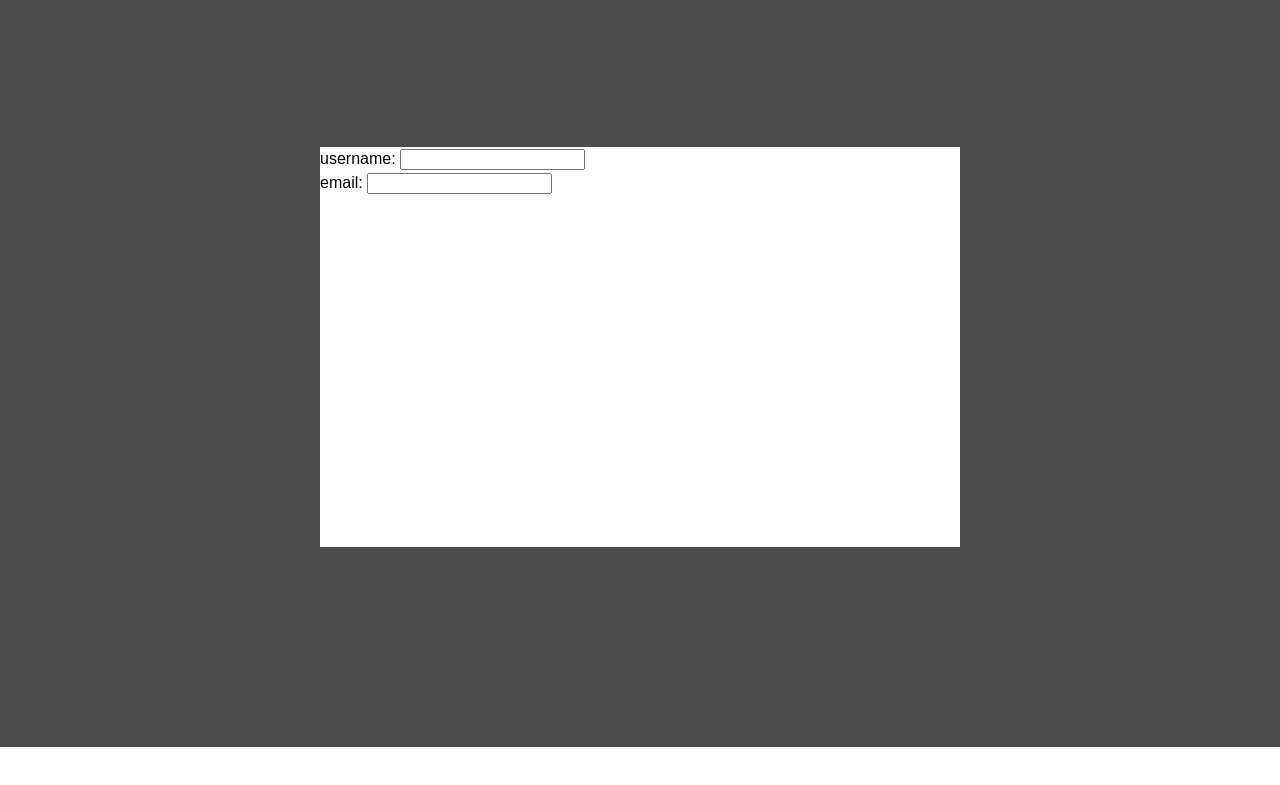
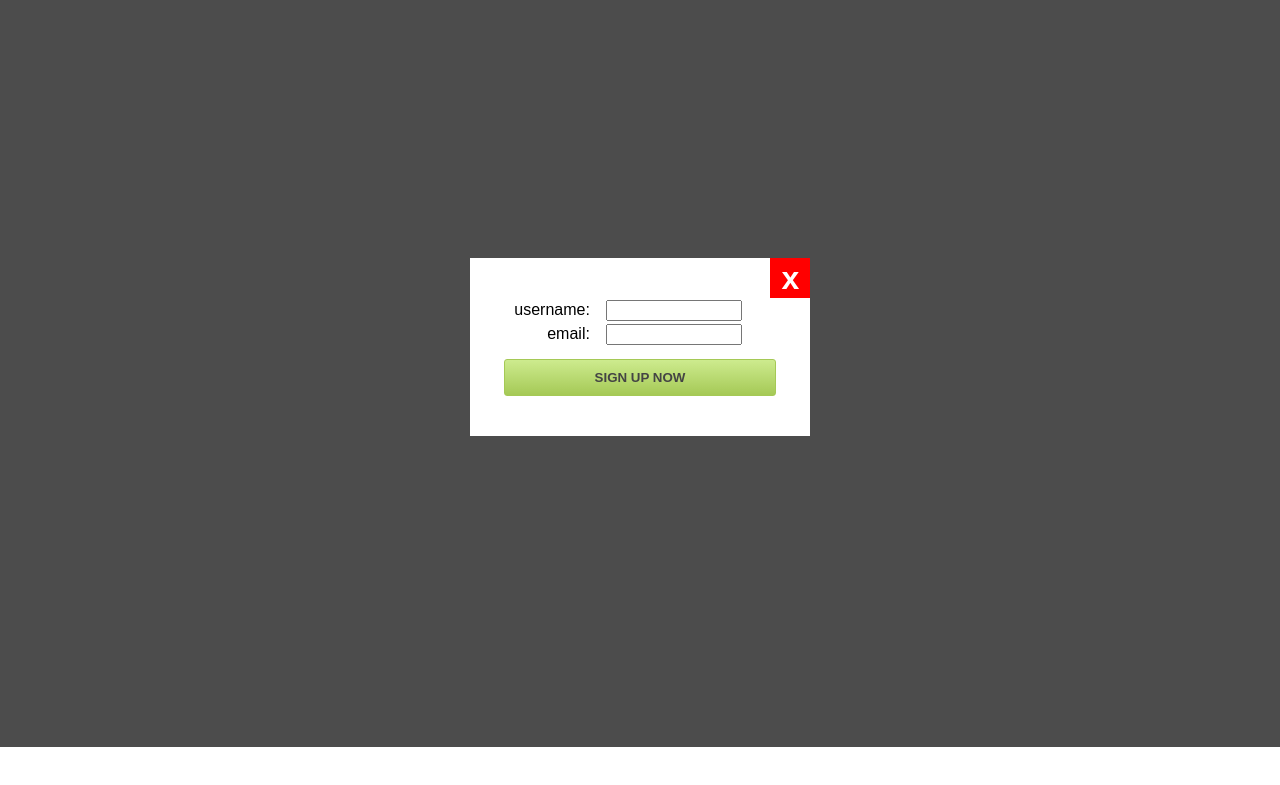
Before and after one commit to almithani/liberator_server, a plain HTML site: page app/index.html in a window 1280 px wide. Both pictures are taken after a click on the link "Save your spot". Shown: the part 53-838 px from the top of the page. Drawn offline with Linux system fonts and the light colour scheme; no server answers.

Commit message:
everything UId and wired up for submit

```diff
--- a/app/css/app.css
+++ b/app/css/app.css
@@ -13,6 +13,38 @@ body {
 	font-size: 16px;
 	line-height: 1.5;
 }
+
+
+/* reusable elements */
+
+.btn-primary {
+	display: block;
+	margin: 5px auto 0px auto;
+	padding: 10px 0px;
+	width: 100%;
+	text-transform: uppercase;
+	cursor: pointer;
+	border-radius: 3px;
+	color: #444;
+	font-weight: bold;
+	text-decoration: none;
+	text-align: center;
+
+	border: solid 1px #a5c956;
+
+	/* Permalink - use to edit and share this gradient: http://colorzilla.com/gradient-editor/#cdeb8e+0,a5c956+100;Green+3D+%232 */
+	background: #cdeb8e; /* Old browsers */
+	background: -moz-linear-gradient(top, #cdeb8e 0%, #a5c956 100%); /* FF3.6+ */
+	background: -webkit-gradient(linear, left top, left bottom, color-stop(0%,#cdeb8e), color-stop(100%,#a5c956)); /* Chrome,Safari4+ */
+	background: -webkit-linear-gradient(top, #cdeb8e 0%,#a5c956 100%); /* Chrome10+,Safari5.1+ */
+	background: -o-linear-gradient(top, #cdeb8e 0%,#a5c956 100%); /* Opera 11.10+ */
+	background: -ms-linear-gradient(top, #cdeb8e 0%,#a5c956 100%); /* IE10+ */
+	background: linear-gradient(to bottom, #cdeb8e 0%,#a5c956 100%); /* W3C */
+	filter: progid:DXImageTransform.Microsoft.gradient( startColorstr='#cdeb8e', endColorstr='#a5c956',GradientType=0 ); /* IE6-9 */
+}
+
+
+/* specific elements */
 
 #header {
 	background: #777 url('/img/light-aluminum.png') repeat-x;
@@ -63,19 +95,58 @@ body {
 }
 
 #signup-lightbox .signup-lightbox-background {
+	position: absolute;
 	width: 100vw;
 	height: 100vh;
 	background: #000;
 	opacity: 70%;
-	position: absolute;
+}
+
+#signup-lightbox .signup-lightbox-x:hover {
+	cursor: pointer;
 }
 
 #signup-lightbox form {
 	position: relative;
 	display: block;
-	width: 50vw;
-	height: 50vh;
+	padding-top: 40px; /* because of the x below */
+	padding-bottom: 40px;
 	background: #fff;
+	min-width: 300px;
+	text-align: center;
+}
+
+#signup-lightbox form .signup-lightbox-x {
+	position: absolute;
+	top: 0px;
+	right: 0px;
+	width: 40px;
+	height: 40px;
+	font: bold 2em/40px sans-serif;
+	text-align: center;
+	color: #fff;
+	background: #f00;
+}
+
+#signup-lightbox form label {
+	display: inline-block;
+	width: 40%;
+	text-align: right;
+	padding-right: 1em;
+}
+
+#signup-lightbox form input {
+	display: inline-block;
+	width: 40%;
+	margin-right: 20%;
+	text-align: left;
+}
+
+#signup-lightbox form input[type="submit"] {
+	width: 80%;
+	margin: 0px;
+	text-align: center;
+	margin-top: 1em;
 }
 
 #book {
--- a/app/index.html
+++ b/app/index.html
@@ -27,9 +27,11 @@
 
 		<div id="signup-lightbox" style="display: none;">
 			<div class="signup-lightbox-background"></div>
-			<form>
+			<form action="/signup">
+				<div class="signup-lightbox-x">x</div>
 				<label>username: </label><input type="text" name="username" />
 				<br/><label>email: </label><input type="text" name="email" />
+				<input type="submit" class="btn-primary" value="sign up now" />
 			</form>
 		</div>
 
@@ -44,7 +46,7 @@
 				*/
 				var bookURL = HELPERS.findGetParameter("book");
 				if( !bookURL ){ bookURL="Le_Morte_Darthur"; }
-				const header = new liberator_header("header", "header-cta", "signup-lightbox", "signup-lightbox-background");
+				const header = new liberator_header("header", "header-cta", "signup-lightbox", "signup-lightbox-background", "signup-lightbox-x");
 				const app = new liberator_book_app("book", bookURL, header);
 			}
 		</script>
--- a/app/js/app.js
+++ b/app/js/app.js
@@ -615,12 +615,13 @@ class liberator_client {
 
 
 class liberator_header {
-	constructor(headerElementId, headerSignupCTAClass, lightboxElementId, lightboxBGClass) {
+	constructor(headerElementId, headerSignupCTAClass, lightboxElementId, lightboxBGClass, lightboxXClass) {
 		this.$header = $('#'+headerElementId);
 		this.$headerCta = this.$header.children('.'+headerSignupCTAClass);
 		this.$lightbox = $('#'+lightboxElementId);
 		this.$lightboxBG = this.$lightbox.children('.'+lightboxBGClass);
-		console.log(this.$lightboxBG);
+		this.$lightboxX = this.$lightbox.find('.'+lightboxXClass);
+		this.$signupForm = this.$lightbox.find('form');
 
 		this.initUI();
 	}
@@ -630,8 +631,6 @@ class liberator_header {
 		var headerInstance = this;
 
 		this.$headerCta.click( function() {
-			console.log('click');
-
 			if( headerInstance.$lightbox.css('display')=='none' ) {
 				headerInstance.$lightbox.css('display', 'flex')
 			} else {
@@ -639,8 +638,13 @@ class liberator_header {
 			}
 		});
 
-		this.$lightboxBG.click( function() {
+		this.$lightboxBG.add(this.$lightboxX).click( function() {
 			headerInstance.$lightbox.css('display', 'none');
+		});
+
+		this.$signupForm.submit( function(e) {
+			e.preventDefault();
+			console.log('form submit');
 		});
 	}
 }
```
